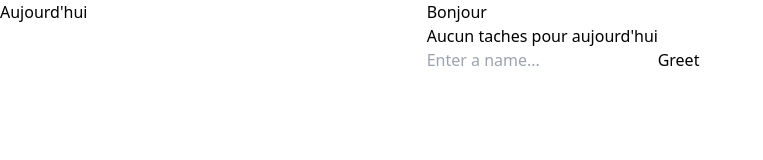
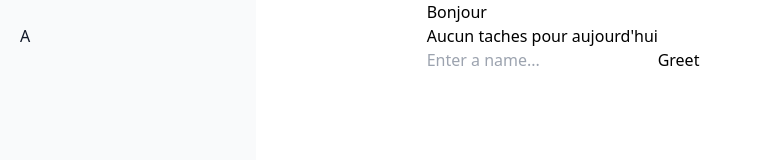
Before and after one commit to Sharqiewicz/Sharqist, a React (Vite) app: page / in a window 1280 px wide. Shown: the top 160 px of the page, without its empty margins (0-763 px from the left). Built offline with nearby package versions, Linux system fonts and the light colour scheme; the HTML template or start-up script is replaced by a standard one.

Commit message:
add basic sidebar

```diff
--- a/package.json
+++ b/package.json
@@ -12,7 +12,8 @@
   "dependencies": {
     "@tauri-apps/api": "^1.5.1",
     "react": "^18.2.0",
-    "react-dom": "^18.2.0"
+    "react-dom": "^18.2.0",
+    "react-router-dom": "^6.20.1"
   },
   "devDependencies": {
     "@tauri-apps/cli": "^1.5.7",
--- a/src/App.tsx
+++ b/src/App.tsx
@@ -1,53 +1,49 @@
-import { useState } from "react";
-import { invoke } from "@tauri-apps/api/tauri";
+import { useState } from 'react'
+import { invoke } from '@tauri-apps/api/tauri'
 
-import "./index.css";
+import './index.css'
+import { Sidebar } from './components/Sidebar/Sidebar'
 
 function App() {
-  const [greetMsg, setGreetMsg] = useState("");
-  const [name, setName] = useState("");
+  const [greetMsg, setGreetMsg] = useState('')
+  const [name, setName] = useState('')
 
   async function greet() {
     // Learn more about Tauri commands at https://tauri.app/v1/guides/features/command
-    setGreetMsg(await invoke("greet", { name }));
+    setGreetMsg(await invoke('greet', { name }))
   }
 
   return (
-    <div className="container columns-2 flex flex-row">
-
-
-      <div className="basis-1/3">
-        <h2>Aujourd'hui</h2>
+    <div className='container columns-2 flex flex-row'>
+      <div className='basis-1/3'>
+        <Sidebar />
       </div>
 
-      <div className="basis-2/3">
+      <div className='basis-2/3'>
         <h1>Bonjour</h1>
-      <div className="row">
-
-      </div>
+        <div className='row'></div>
 
         <p>Aucun taches pour aujourd'hui</p>
 
         <form
-        className="row"
-        onSubmit={(e) => {
-          e.preventDefault();
-          greet();
+          className='row'
+          onSubmit={e => {
+            e.preventDefault()
+            greet()
           }}
         >
           <input
-          id="greet-input"
-          onChange={(e) => setName(e.currentTarget.value)}
-          placeholder="Enter a name..."
+            id='greet-input'
+            onChange={e => setName(e.currentTarget.value)}
+            placeholder='Enter a name...'
           />
-        <button type="submit">Greet</button>
+          <button type='submit'>Greet</button>
         </form>
-
 
         <p>{greetMsg}</p>
       </div>
     </div>
-  );
+  )
 }
 
-export default App;
+export default App
--- a/src/components/Sidebar/Sidebar.tsx
+++ b/src/components/Sidebar/Sidebar.tsx
@@ -1,5 +1,24 @@
 function Sidebar() {
-  return <aside></aside>
+  const SUBPAGES = [{ href: '' }]
+
+  return (
+    <aside className='fixed top-0 left-0 z-40 w-64 h-screen transition-transform -translate-x-full sm:translate-x-0'>
+      <div className='h-full px-3 py-4 overflow-y-auto bg-gray-50 dark:bg-gray-800'>
+        <ul className='space-y-2 font-medium'>
+          {SUBPAGES.map(subpage => (
+            <li>
+              <a
+                href={subpage.href}
+                className='flex items-center p-2 text-gray-900 rounded-lg dark:text-white hover:bg-gray-100 dark:hover:bg-gray-700 group'
+              >
+                A
+              </a>
+            </li>
+          ))}
+        </ul>
+      </div>
+    </aside>
+  )
 }
 
 export { Sidebar }
```
Lines whose indentation alone changed are shown as unchanged.
